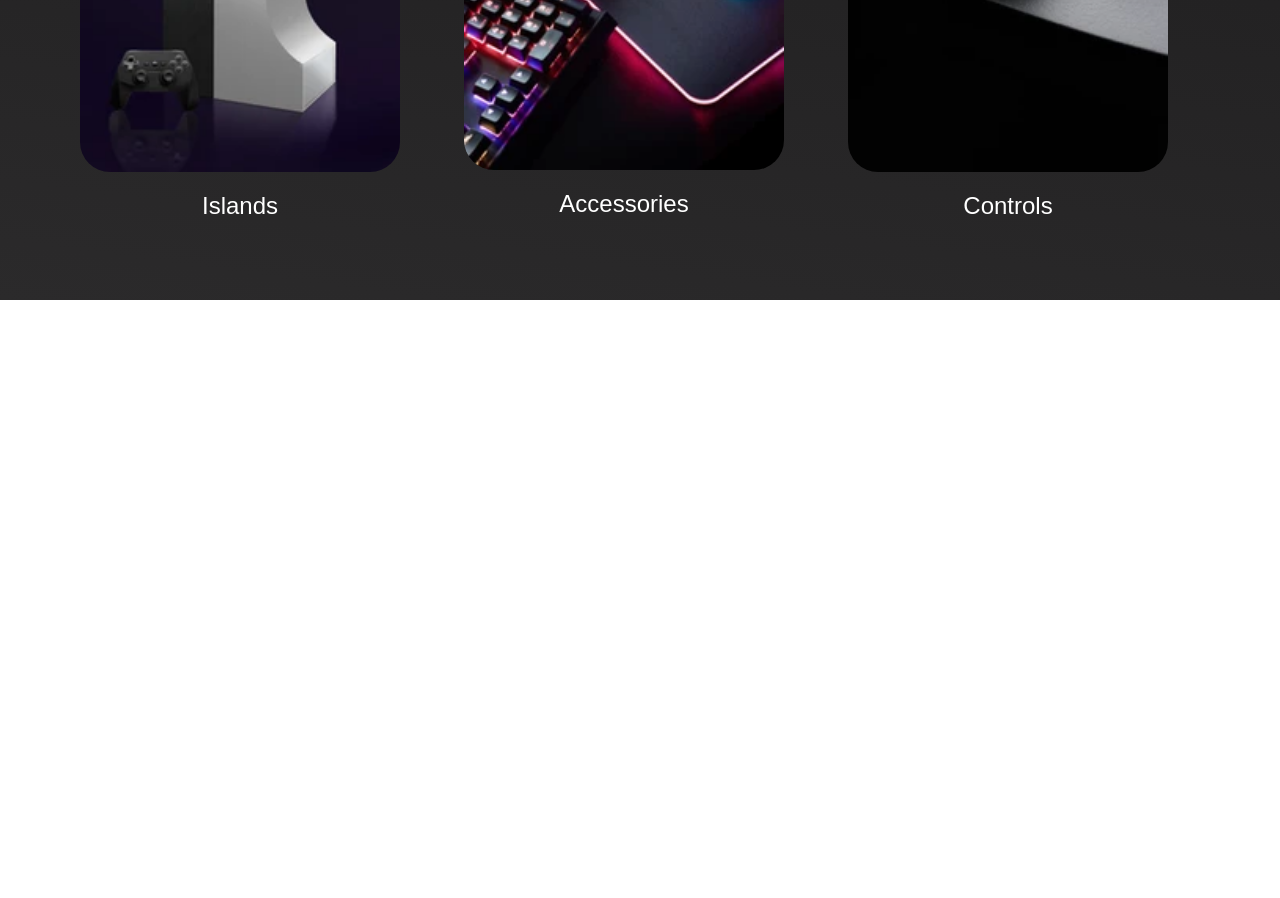
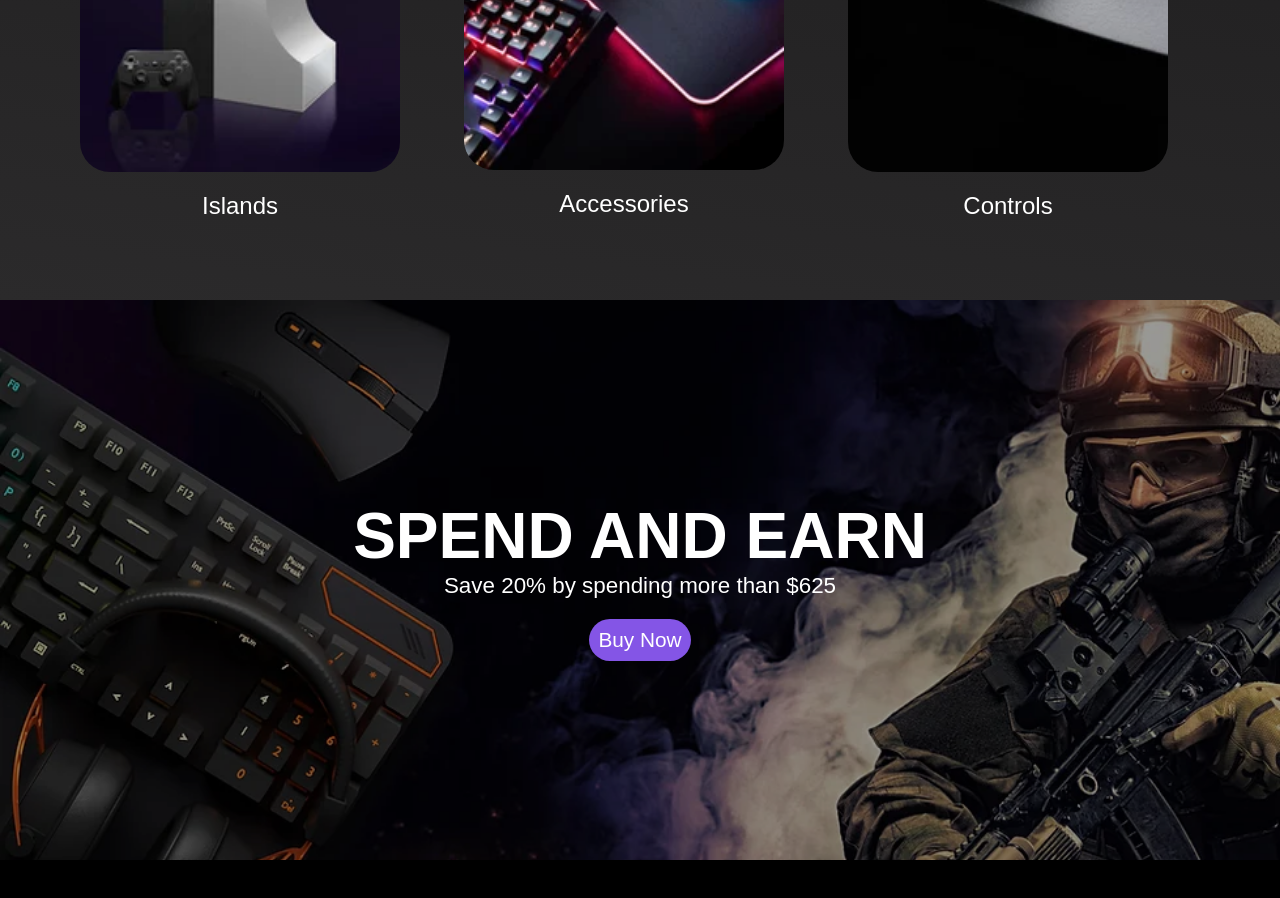
Before and after one commit to leonardoddantas/SiteArcade, a plain HTML site: page index.html in a window 1280 px wide. Shown: the part 2228-3126 px from the top of the page. Before the commit the page ends 2528 px from the top, so only its background shows below. Drawn offline with nearby package versions, Linux system fonts and the light colour scheme.

Commit message:
inicio da seção de comprar e ganhar

```diff
--- a/index.html
+++ b/index.html
@@ -6,7 +6,7 @@
     <meta name="viewport" content="width=device-width, initial-scale=1.0">
     <link rel="stylesheet" href="style/style.css" media="all">
     <link rel="stylesheet" href="style/mobie.css" media="screen and (max-width: 550px)">
-    <link rel="stylesheet" href="style/tablet.css" media="screen and (min-width: 551px) and (max-width: 800px)">
+    <link rel="stylesheet" href="style/tablet.css" media="screen and (min-width: 550px) and (max-width: 800px)">
     <link rel="stylesheet" href="style/menu.css"  media="screen and (max-width: 800px)">
     <link rel="stylesheet" href="https://fonts.googleapis.com/css2?family=Material+Symbols+Outlined:opsz,wght,FILL,GRAD@20..48,100..700,0..1,-50..200" />
     <title>Arcade</title>
@@ -84,6 +84,16 @@
             </div>
         </div>
     </section>
+    <section class="section-spend-earn">
+        <div class="grandiente" id="grandiente-spend-earn">
+            <h2>SPEND AND EARN</h2>
+            <p>Save 20% by spending more than $625</p>
+            <button>Buy Now</button>
+        </div>
+    </section>
+    <section id="teste">
+
+    </section>
     <script src="script.js"></script>
 </body>
 </html>
--- a/style/mobie.css
+++ b/style/mobie.css
@@ -5,6 +5,7 @@
 .grandiente {
     height: 120vh;
 }
+
 .informar {
     flex-direction: column;
     align-items: center;
@@ -31,6 +32,6 @@
     flex-direction: column;
 }
 
-.card-category img{
+.card-category img {
     width: 90vw;
 }
--- a/style/style.css
+++ b/style/style.css
@@ -5,7 +5,7 @@
     --color_3: rgb(108, 54, 222);
     --color_4: rgb(11, 3, 28);
     --color_5: rgb(132, 85, 230);
-    --color_6: rgb(35,34,35);
+    --color_6: rgb(35, 34, 35);
     --color_7: rgb(22, 22, 22);
     --color_8: rgb(43, 42, 43);
     --color-font: rgb(255, 255, 255);
@@ -144,7 +144,7 @@ ul li a:hover {
     padding: 80px;
 }
 
-.titles-Section-Products {
+h2 {
     color: var(--color-font);
     font-size: 3em;
 }
@@ -162,11 +162,13 @@ ul li a:hover {
     display: flex;
     justify-content: space-between;
 }
+
 .carousel {
     display: flex;
     align-items: center;
     max-width: 1200px;
 }
+
 .carousel span {
     position: absolute;
     height: 46px;
@@ -178,12 +180,15 @@ ul li a:hover {
     border-radius: 50%;
     transform: translateY(-50%);
 }
+
 .carousel span:first-child {
     left: -23px;
 }
+
 .carousel span:last-child {
     right: -23px;
 }
+
 .carousel .container {
     white-space: nowrap;
     overflow: hidden;
@@ -213,10 +218,7 @@ ul li a:hover {
     gap: 20px;
 }
 
-.card-category img:hover {
-    color: blue;
-}
-.card-category img{
+.card-category img {
     width: 25vw;
     border-radius: 30px;
 }
@@ -225,3 +227,43 @@ ul li a:hover {
     color: var(--color-font);
     font-size: 1.5em;
 }
+
+.section-spend-earn {
+    background-image: url(../img/b.webp);
+    background-repeat: no-repeat;
+    background-size: cover;
+    background-position: center;
+    background-attachment: fixed;
+    height: 70vh;
+}
+
+#grandiente-spend-earn {
+    display: flex;
+    justify-content: center;
+    align-items: center;
+    flex-direction: column;
+    height: 70vh;
+}
+.section-spend-earn h2 {
+    font-size: 4em;
+}
+
+.section-spend-earn p {
+    color: var(--color-font);
+    font-size: 1.4em;
+}
+
+.section-spend-earn button {
+    background-color: var(--color_5);
+    border-radius: 50px;
+    border-color: transparent;
+    color: var(--color-font);
+    font-size: 1.3em;
+    padding: 7px;
+    margin-top: 20px;
+}
+
+#teste {
+    height: 100vh;
+    background-color: black;
+}
--- a/style/tablet.css
+++ b/style/tablet.css
@@ -5,6 +5,7 @@
 .grandiente {
     height: 170vh;
 }
+
 .informar {
     flex-direction: column;
     align-items: center;
@@ -26,3 +27,11 @@
 #card-img {
     width: 80%;
 }
+
+.group-cards-category {
+    flex-direction: column;
+}
+
+.card-category img {
+    width: 90vw;
+}
```
Also changed, not shown: img/b.webp (added).
